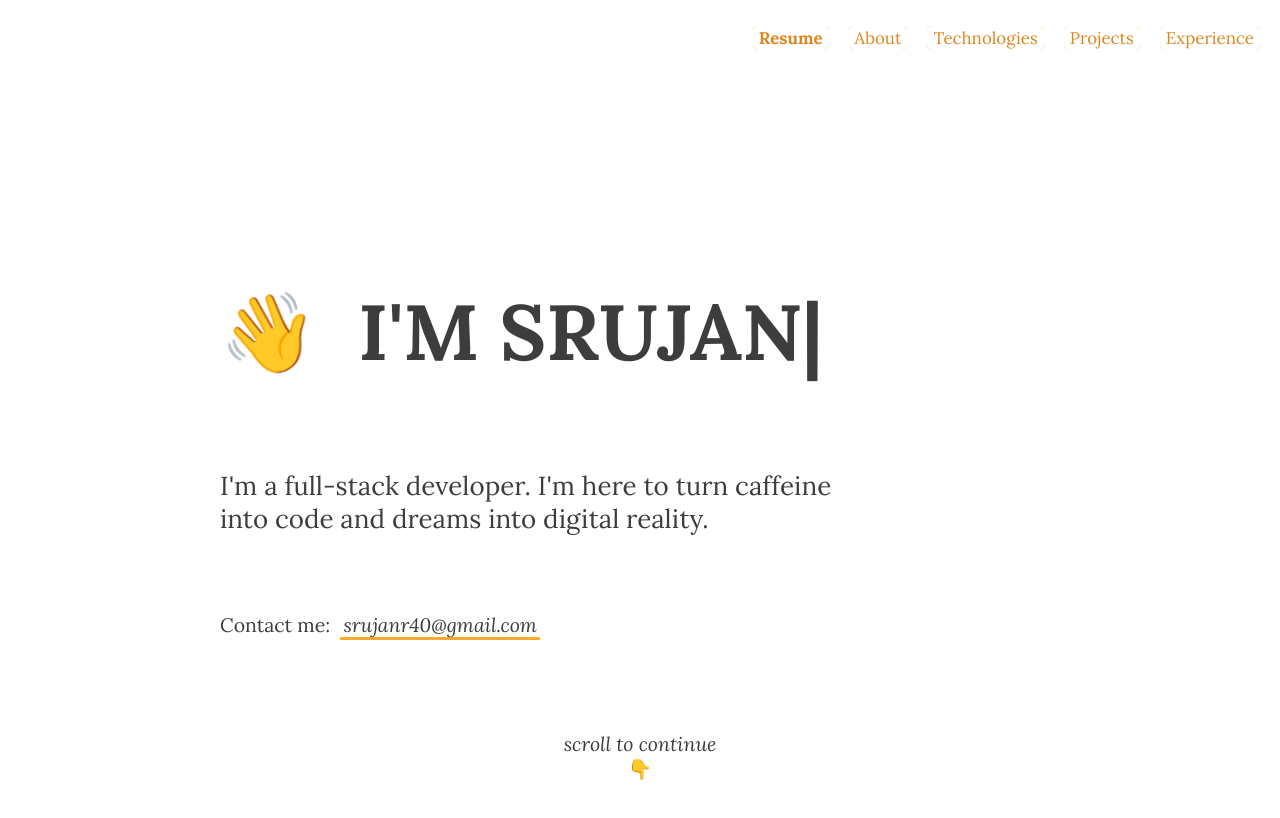
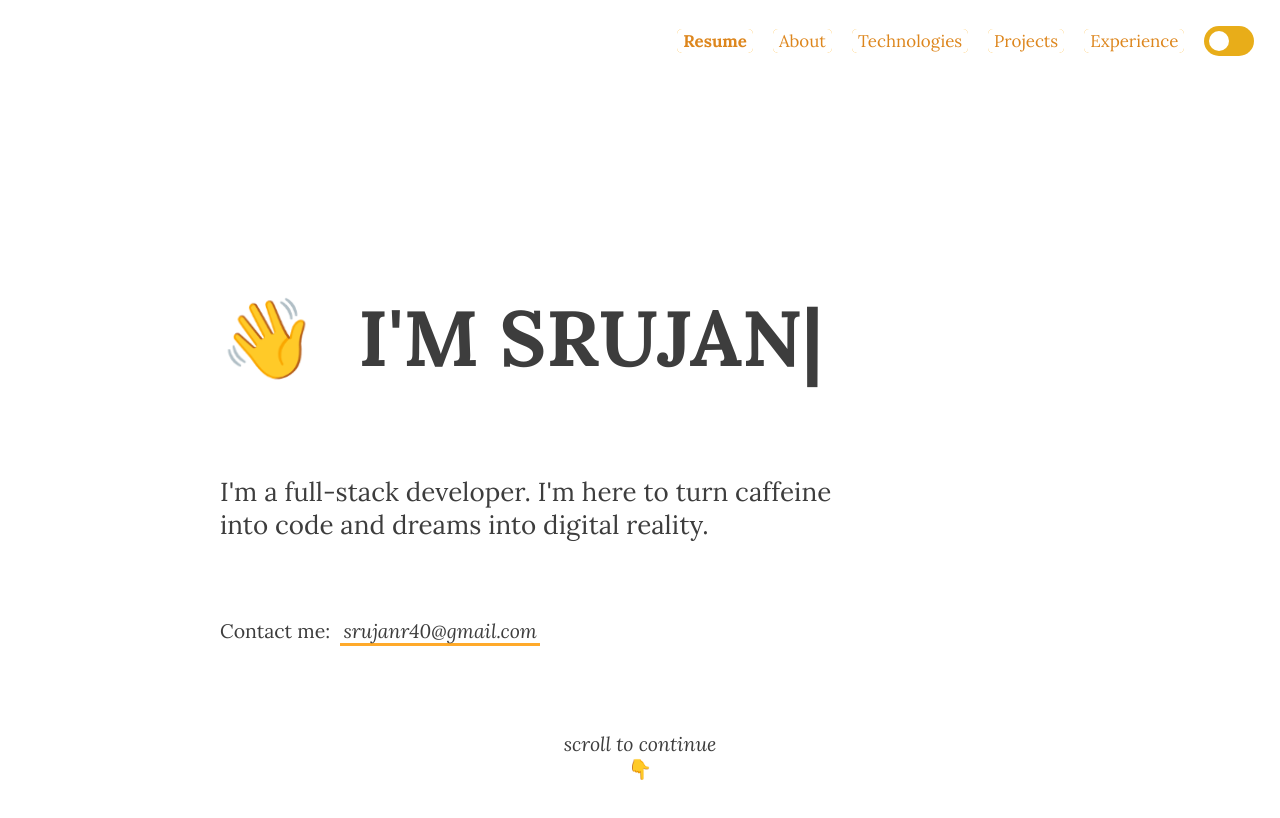
Before and after one commit to srujanr40/personal_website, a React (Create React App) app in the folder client/: page / in a window 1280 px wide. Shown: the top 818 px of the page. Built offline with nearby package versions, Linux system fonts and the light colour scheme.

Commit message:
working dark mode toggle

```diff
--- a/client/src/components/Navbar/Navbar.css
+++ b/client/src/components/Navbar/Navbar.css
@@ -2,7 +2,7 @@
     display: inline-flex;
     width: 100%;
     justify-content: flex-end;
-    align-items: flex-end;
+    align-items: center;
     font-family: 'lora';
     color: #3d3d3d;
     padding-top: 2%;
@@ -21,3 +21,30 @@
 .button_div {
     margin-right: 20px;
 }
+
+.switch {
+    width: 30px;
+    height: 10px;
+    background-color: #e8ad19;
+    display: flex;
+    justify-content: flex-start;
+    border-radius: 50px;
+    padding: 10px;
+    cursor: pointer;
+    margin-right: 2%;
+}
+
+.switch[data-isOn="true"] {
+    justify-content: flex-end;
+    background-color: #1949e8;
+}
+
+.handle {
+    align-self: center;
+    width: 20px;
+    height: 20px;
+    margin-left: -5px;
+    margin-right: -5px;
+    background-color: white;
+    border-radius: 40px;
+}
--- a/client/src/components/Navbar/Navbar.jsx
+++ b/client/src/components/Navbar/Navbar.jsx
@@ -1,4 +1,4 @@
-import React from "react"
+import React, {useState, useEffect} from "react"
 import { motion } from "framer-motion"
 
 
@@ -19,6 +19,26 @@ const Navbar = () => {
         },
     }
 
+    const spring = {
+        type: "spring",
+        stiffness: 700,
+        damping: 30
+    }
+
+    const [isOn, setIsOn] = useState(false);
+
+    const toggleSwitch = () => setIsOn(!isOn);
+
+    useEffect(() => {
+        if (isOn) {
+            document.body.style.backgroundColor = "#000000"; // Use the correct color code for deep blue
+            document.body.style.color = "white";
+        } else {
+            document.body.style.backgroundColor = ""; // Reset to default or previous color
+            document.body.style.color = ""; // Reset to default or previous text color
+        }
+    }, [isOn]);
+
     return (
         <div className="navbar">
             <div className = "button_div" style={buttonBackgroundStyle}>
@@ -36,6 +56,9 @@ const Navbar = () => {
             <div className = "button_div" style={buttonBackgroundStyle}>
                 <motion.button className='nav_button' variants={learnMoreButtonVariants} whileHover='whileHover' onClick={() => document.querySelector('.experience').scrollIntoView({ behavior: 'smooth', block: 'center' })}>Experience</motion.button>
             </div>
+            <div className="switch" data-isOn={isOn} onClick={toggleSwitch}>
+                <motion.div className="handle" layout transition={spring} />
+            </div>
         </div>
     )
 }
```
